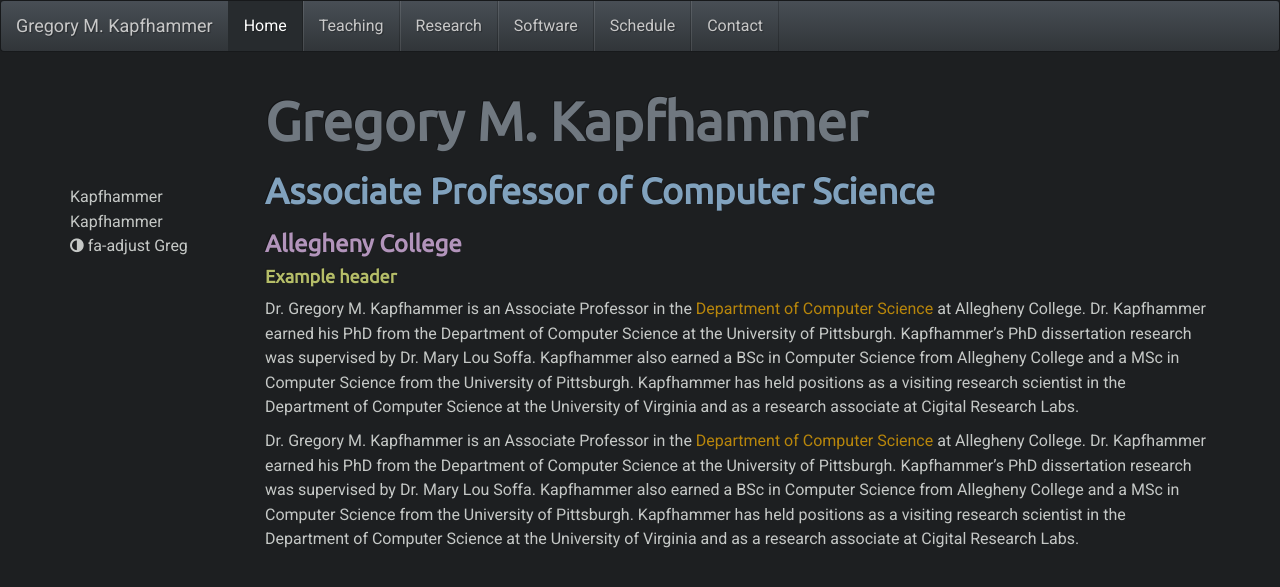
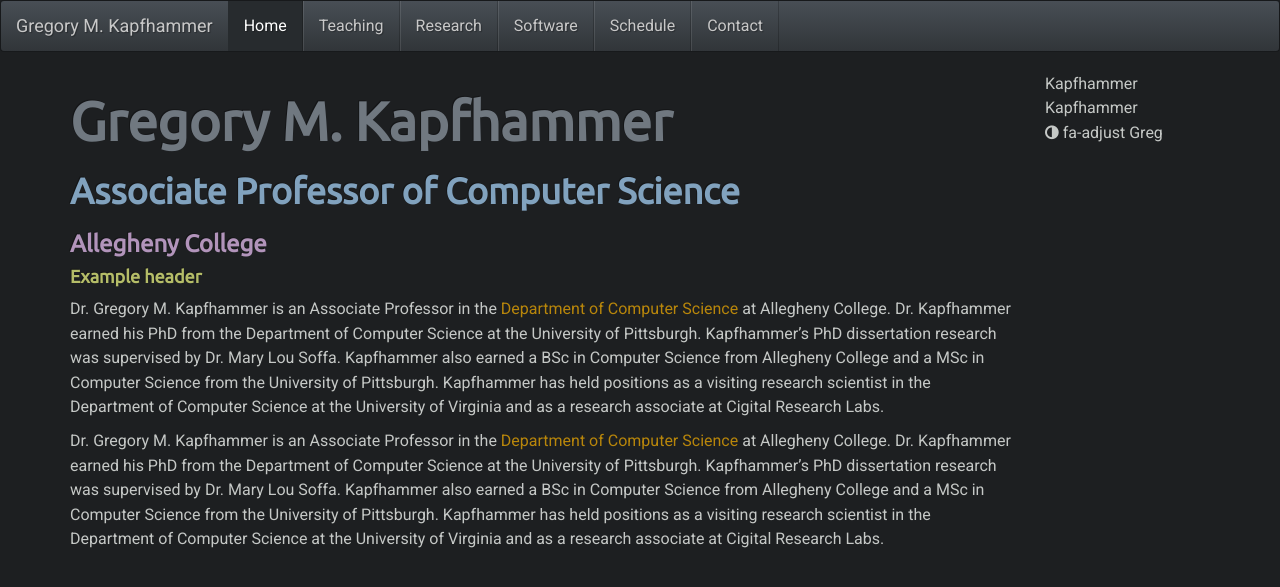
Before and after one commit to geerc/www, a Jekyll site: the page built from gkapfham/index.md, in a window 1280 px wide. Shown: the top 587 px of the page. Built offline with Jekyll 4.4.1, drawn with Linux system fonts in a browser that asks for light colours; nearby versions of some CDN libraries; some web fonts are replaced; Markdown is read by kramdown in place of the engine named in the settings; comment, search, counter and statistics services are not loaded.

Commit message:
Added the media tags so that it is not visible when it is on a small site.

```diff
--- a/gkapfham/_layouts/defaults.html
+++ b/gkapfham/_layouts/defaults.html
@@ -50,18 +50,15 @@ ript>
 
       <div class="container">
           <div class="row">
-            <div class="col-md-2 v-center">
-                <div class="content">
-                    Kapfhammer <br>
-                    Kapfhammer <br>
-                     <i class="fa fa-adjust"></i> fa-adjust Greg
-
-            </div>
-            </div>
-
               <div class="col-md-10">
                   {{ content }}
               </div>
+              <div class="col-md-2 visible-md visible-lg">
+                  Kapfhammer <br>
+                  Kapfhammer <br>
+                  <i class="fa fa-adjust"></i> fa-adjust Greg
+              </div>
+
 
     <!-- <div class="container"> -->
         <!-- <div class="row"> -->
```
